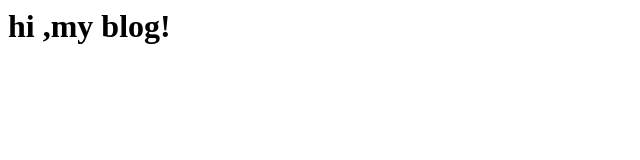
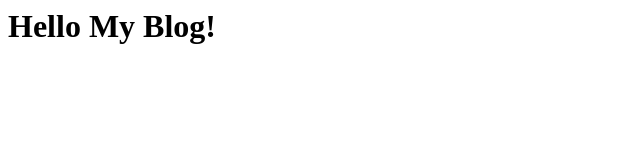
Before and after one commit to 13xwx39/13xwx39.github.io, a plain HTML site: page index.html in a window 1280 px wide. Shown: the whole page, without its empty margins (0-640 px from the left). Drawn offline with Linux system fonts and the light colour scheme.

Commit message:
Update index.html

```diff
--- a/index.html
+++ b/index.html
@@ -1 +1 @@
-<h1>hi ,my blog!</h1>
+<h1>Hello My Blog!</h1>
```
